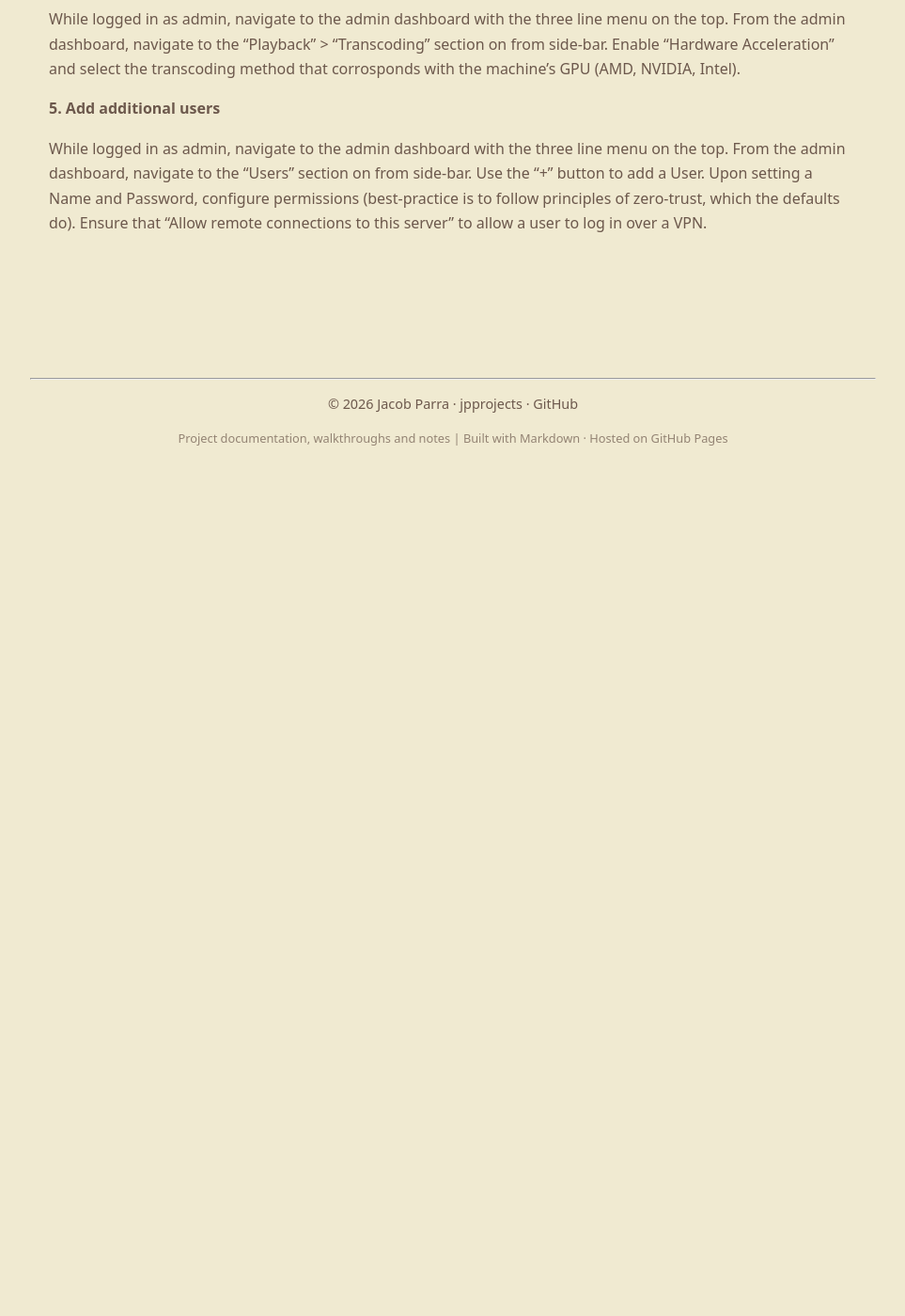
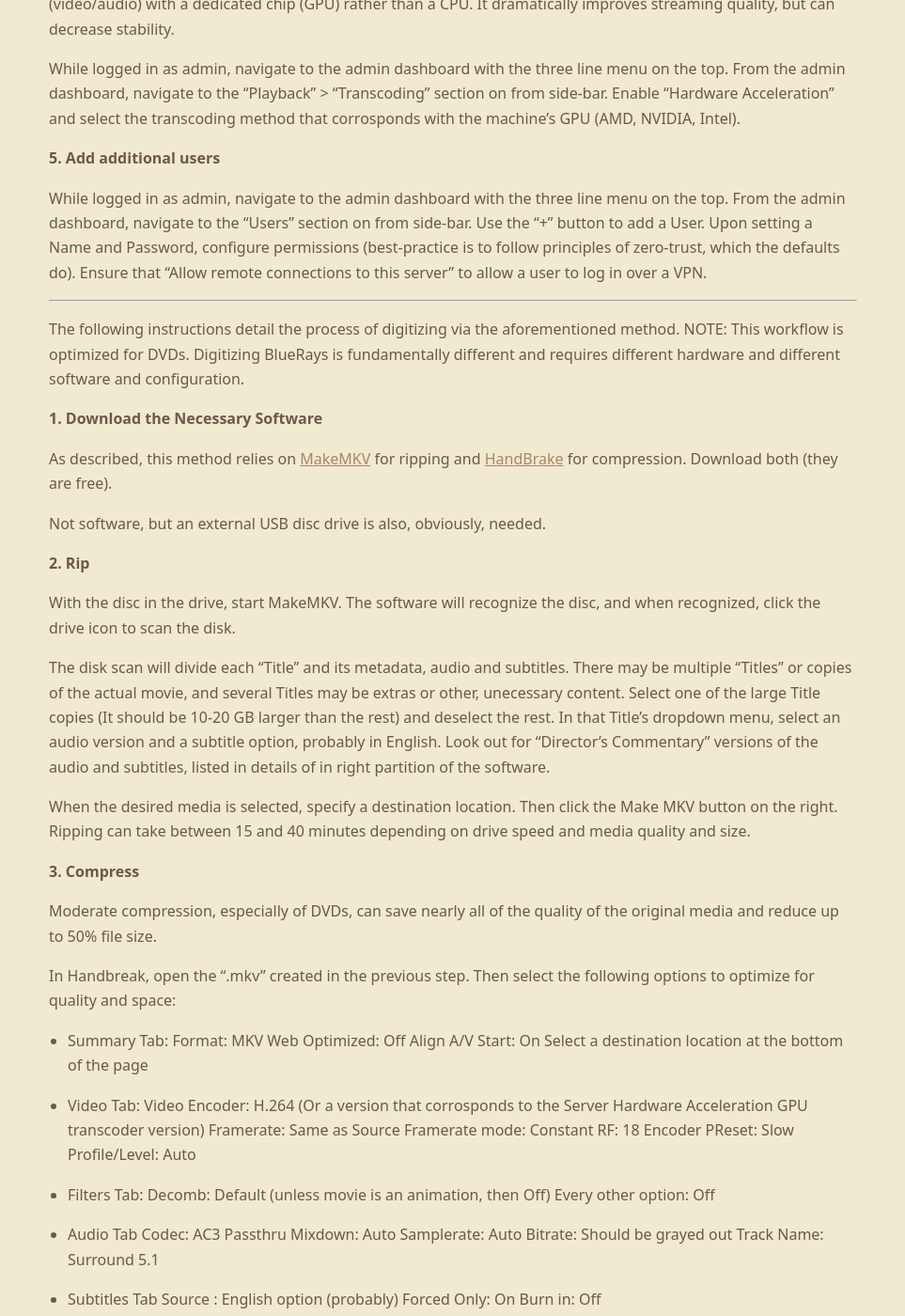
Before and after one commit to jacob-parra/jpprojects, a Jekyll site: the page built from projects/jellyfin.md, in a window 1280 px wide and 1400 px high, scrolled down 1042 px. Shown: the whole window at 94% size, without its empty margins (158-1121 px from the left). Built offline with Jekyll 4.4.1, drawn with Linux system fonts in a browser that asks for light colours; before the commit the page ends 1564 px from its top, so only the background shows below that; some of the changed text lies outside the part shown.

Commit message:
Added content for DVD ripping and Jellyfin Details

```diff
--- a/projects/jellyfin.md
+++ b/projects/jellyfin.md
@@ -9,7 +9,7 @@ The following steps detail Jellyfin configuration, specifically for a movie stre
 
 **1. Install the server**
 
-Download <a href="https://repo.jellyfin.org/?path=/server/windows/latest-stable">here.</a>Run the .exe installer and keep the default options.
+Download <a href="https://repo.jellyfin.org/?path=/server/windows/latest-stable">here.</a>Run the .exe installer. Keep all the default options, except select the "Service" version, which is not the default.
 
 **2. Configure the server and add your media**
 Once Jellyfin is installed, access the UI at <a href="http://localhost:8096">http://localhost:8096</a>.
@@ -18,7 +18,7 @@ Once Jellyfin is installed, access the UI at <a href="http://localhost:8096">htt
 - Add a folder of media and configure the collection with desired settings (defaults are fine)
 
 <div class="info">
-A movie media folder can be easily ammassed by ripping content from DVDs. With an external optical drive, movies can be copied from DVDs via  <a href="https://www.makemkv.com/">MakeMKV</a>, a ripper (transcoder) software. Movie `.mkv` files can then be compressed with <a href="https://handbrake.fr/">HandBrake</a> to optimize for space. The workflow can even be automatted.
+A movie media folder can be easily ammassed by ripping content from DVDs. With an external optical drive, movies can be copied from DVDs via <a href="https://www.makemkv.com/">MakeMKV</a>, a ripper (transcoder) software. Movie `.mkv` files can then be compressed with <a href="https://handbrake.fr/">HandBrake</a> to optimize for space. The workflow can even be automatted. Further details can be found below.
 </div>
 
 **3. Connect your clients**
@@ -40,3 +40,74 @@ While logged in as admin, navigate to the admin dashboard with the three line me
 **5. Add additional users**
 
 While logged in as admin, navigate to the admin dashboard with the three line menu on the top. From the admin dashboard, navigate to the "Users" section on from side-bar. Use the "+" button to add a User. Upon setting a Name and Password, configure permissions (best-practice is to follow principles of zero-trust, which the defaults do). Ensure that "Allow remote connections to this server" to allow a user to log in over a VPN.
+
+<hr>
+
+The following instructions detail the process of digitizing via the aforementioned method. NOTE: This workflow is optimized for DVDs. Digitizing BlueRays is fundamentally different and requires different hardware and different software and configuration.
+
+**1. Download the Necessary Software**
+
+As described, this method relies on <a href="https://www.makemkv.com/">MakeMKV</a> for ripping and <a href="https://handbrake.fr/">HandBrake</a> for compression. Download both (they are free).
+
+Not software, but an external USB disc drive is also, obviously, needed.
+
+**2. Rip**
+
+With the disc in the drive, start MakeMKV. The software will recognize the disc, and when recognized, click the drive icon to scan the disk.
+
+The disk scan will divide each "Title" and its metadata, audio and subtitles. There may be multiple "Titles" or copies of the actual movie, and several Titles may be extras or other, unecessary content. Select one of the large Title copies (It should be 10-20 GB larger than the rest) and deselect the rest. In that Title's dropdown menu, select an audio version and a subtitle option, probably in English. Look out for "Director's Commentary" versions of the audio and subtitles, listed in details of in right partition of the software.
+
+When the desired media is selected, specify a destination location. Then click the Make MKV button on the right. Ripping can take between 15 and 40 minutes depending on drive speed and media quality and size.
+
+**3. Compress**
+
+Moderate compression, especially of DVDs, can save nearly all of the quality of the original media and reduce up to 50% file size.
+
+In Handbreak, open the ".mkv" created in the previous step. Then select the following options to optimize for quality and space:
+
+- Summary Tab:
+    Format: MKV
+    Web Optimized: Off
+    Align A/V Start: On
+    Select a destination location at the bottom of the page
+
+- Video Tab:
+    Video Encoder: H.264 (Or a version that corrosponds to the Server Hardware Acceleration GPU transcoder version)
+    Framerate: Same as Source
+    Framerate mode: Constant
+    RF: 18
+    Encoder PReset: Slow
+    Profile/Level: Auto
+
+- Filters Tab:
+    Decomb: Default (unless movie is an animation, then Off)
+    Every other option: Off
+
+- Audio Tab
+    Codec: AC3 Passthru
+    Mixdown: Auto
+    Samplerate: Auto
+    Bitrate: Should be grayed out
+    Track Name: Surround 5.1
+
+- Subtitles Tab
+    Source : English option (probably)
+    Forced Only: On
+    Burn in: Off
+
+- Chapters Tab
+    Create chapter markers
+
+
+If desired, these options can be set as a Preset. Click "Preset" in the top right, then click "New Preset". Name it and save. Select the preset for every future file.
+
+Upon proper configuration, click the green "Begin Transcoding" in the topmost menu.
+
+**4. Add to Jellyfin**
+
+Add the resulting .mkv file to Library folder listed in Jellyfin. Then on the Admin Dashboard, click "Scan all Libraries" to refresh listed media and make added files available for streaming. A few minutes may be needed to properly find and add all files and metadata.
+
+
+**Note on FileBot**
+
+<a href="https://www.filebot.net/">FileBot</a> is a tool that facilitates proper name formatting and metadata retrieval for movies and tv shows. It is optional, as all naming can be done manually and certain metadata is not strictly necessary. It requires a license to use, but can be a valuable tool especially for large digitizing projects or tv shows.
```
